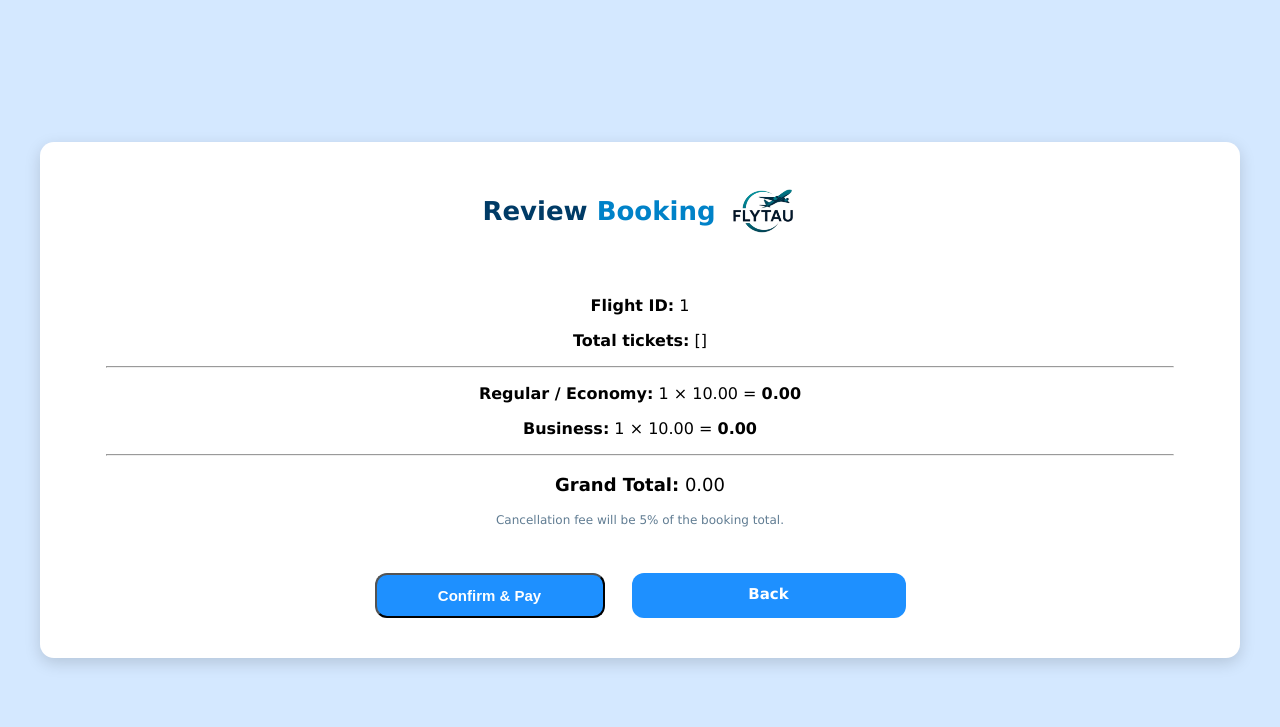
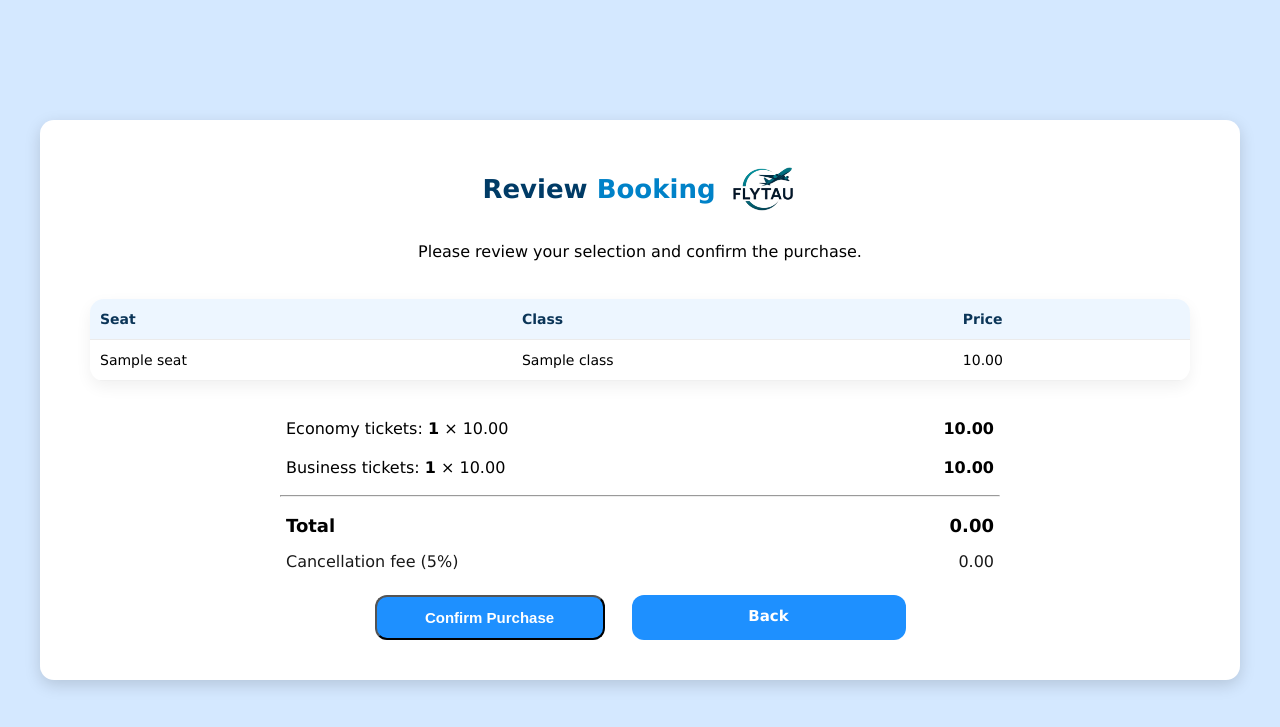
Before and after one commit to Shira-Levy/Project_Group16, a Python web app: template templates/booking_review.html in a window 1280 px wide. Shown: the top 727 px of the page. Run offline with Jinja, Linux system fonts and the light colour scheme; the template is opened without the code that fills it: most values are stand-ins (such as "Sample title", 1, 10 or a date in 2020).

Commit message:
booking review

```diff
--- a/templates/booking_review.html
+++ b/templates/booking_review.html
@@ -1,3 +1,8 @@
+<!-- =========================
+     templates/booking_review.html
+     Shows total BEFORE DB insert
+     Confirm posts to /confirm-booking
+     ========================= -->
 <!DOCTYPE html>
 <html lang="en">
 <head>
@@ -13,44 +18,65 @@
     <img src="{{ url_for('static', filename='flytau_logo.png') }}" class="small-logo" alt="Logo">
   </div>
 
-  {% if error %}
-    <div class="error-box">
-      <p class="error-message">{{ error }}</p>
+  <p style="text-align:center; margin-bottom:14px;">
+    Please review your selection and confirm the purchase.
+  </p>
+
+  <div class="results-wrapper">
+    <table class="results-table">
+      <thead>
+        <tr>
+          <th>Seat</th>
+          <th>Class</th>
+          <th>Price</th>
+        </tr>
+      </thead>
+      <tbody>
+        {% for s in seats %}
+          <tr>
+            <td>{{ s.seat }}</td>
+            <td>{{ s.class }}</td>
+            <td>{{ "%.2f"|format(s.price) }}</td>
+          </tr>
+        {% endfor %}
+      </tbody>
+    </table>
+  </div>
+
+  <div style="margin-top:18px; max-width:720px; margin-left:auto; margin-right:auto;">
+    <div style="display:flex; justify-content:space-between; padding:10px 6px;">
+      <span>Economy tickets: <b>{{ econ_count }}</b> × {{ "%.2f"|format(regular_price) }}</span>
+      <span><b>{{ "%.2f"|format(econ_count * regular_price) }}</b></span>
     </div>
-    <div class="action-box" style="margin-top:18px;">
-      <a class="btn main-btn" href="{{ url_for('search') }}">Back to Search</a>
+    <div style="display:flex; justify-content:space-between; padding:10px 6px;">
+      <span>Business tickets: <b>{{ bus_count }}</b> × {{ "%.2f"|format(business_price) }}</span>
+      <span><b>{{ "%.2f"|format(bus_count * business_price) }}</b></span>
     </div>
-  {% else %}
-
-  <div class="table-card" style="margin-top:10px;">
-    <div style="padding:16px;">
-      <p><b>Flight ID:</b> {{ flight_id }}</p>
-      <p><b>Total tickets:</b> {{ num_tickets }}</p>
-
-      <hr style="margin:14px 0;">
-
-      <p><b>Regular / Economy:</b> {{ regular_count }} × {{ "%.2f"|format(regular_price) }} = <b>{{ "%.2f"|format(regular_total) }}</b></p>
-      <p><b>Business:</b> {{ business_count }} × {{ "%.2f"|format(business_price) }} = <b>{{ "%.2f"|format(business_total) }}</b></p>
-
-      <hr style="margin:14px 0;">
-
-      <p style="font-size:18px;"><b>Grand Total:</b> {{ "%.2f"|format(grand_total) }}</p>
-      <p class="muted" style="margin-top:6px;">Cancellation fee will be 5% of the booking total.</p>
+    <hr>
+    <div style="display:flex; justify-content:space-between; padding:10px 6px; font-size:18px;">
+      <span><b>Total</b></span>
+      <span><b>{{ "%.2f"|format(total) }}</b></span>
+    </div>
+    <div style="display:flex; justify-content:space-between; padding:6px 6px; opacity:0.9;">
+      <span>Cancellation fee (5%)</span>
+      <span>{{ "%.2f"|format(cancellation_fee) }}</span>
     </div>
   </div>
 
-  <form action="{{ url_for('confirm_booking') }}" method="post">
-    <input type="hidden" name="flight_id" value="{{ flight_id }}">
-    <input type="hidden" name="num_tickets" value="{{ num_tickets }}">
-    <input type="hidden" name="selected_joined" value="{{ selected_joined }}">
+  <div class="action-box" style="margin-top:18px;">
+    <form action="{{ url_for('book_selected_seats') }}" method="post" style="display:inline;">
+      <input type="hidden" name="flight_id" value="{{ flight_id }}">
+      <input type="hidden" name="num_tickets" value="{{ num_tickets }}">
+      {% for rs in raw_seats %}
+        <input type="hidden" name="seats" value="{{ rs }}">
+      {% endfor %}
+      <button class="btn main-btn" type="submit">Confirm Purchase</button>
+    </form>
 
-    <div class="action-box" style="margin-top:18px;">
-      <button class="btn main-btn" type="submit">Confirm & Pay</button>
-      <a class="btn main-btn" href="{{ url_for('choose_seats', flight_id=flight_id, num_tickets=num_tickets) }}">Back</a>
-    </div>
-  </form>
+    <!-- back to seat selection -->
+    <a class="btn main-btn" href="{{ url_for('choose_seats', flight_id=flight_id, num_tickets=(econ_count+bus_count)) }}">Back</a>
+  </div>
 
-  {% endif %}
 </div>
 
 </body>
```
Also changed, not shown: main.py (+54 -49 lines), templates/choose_seats.html (+7 -3 lines).
